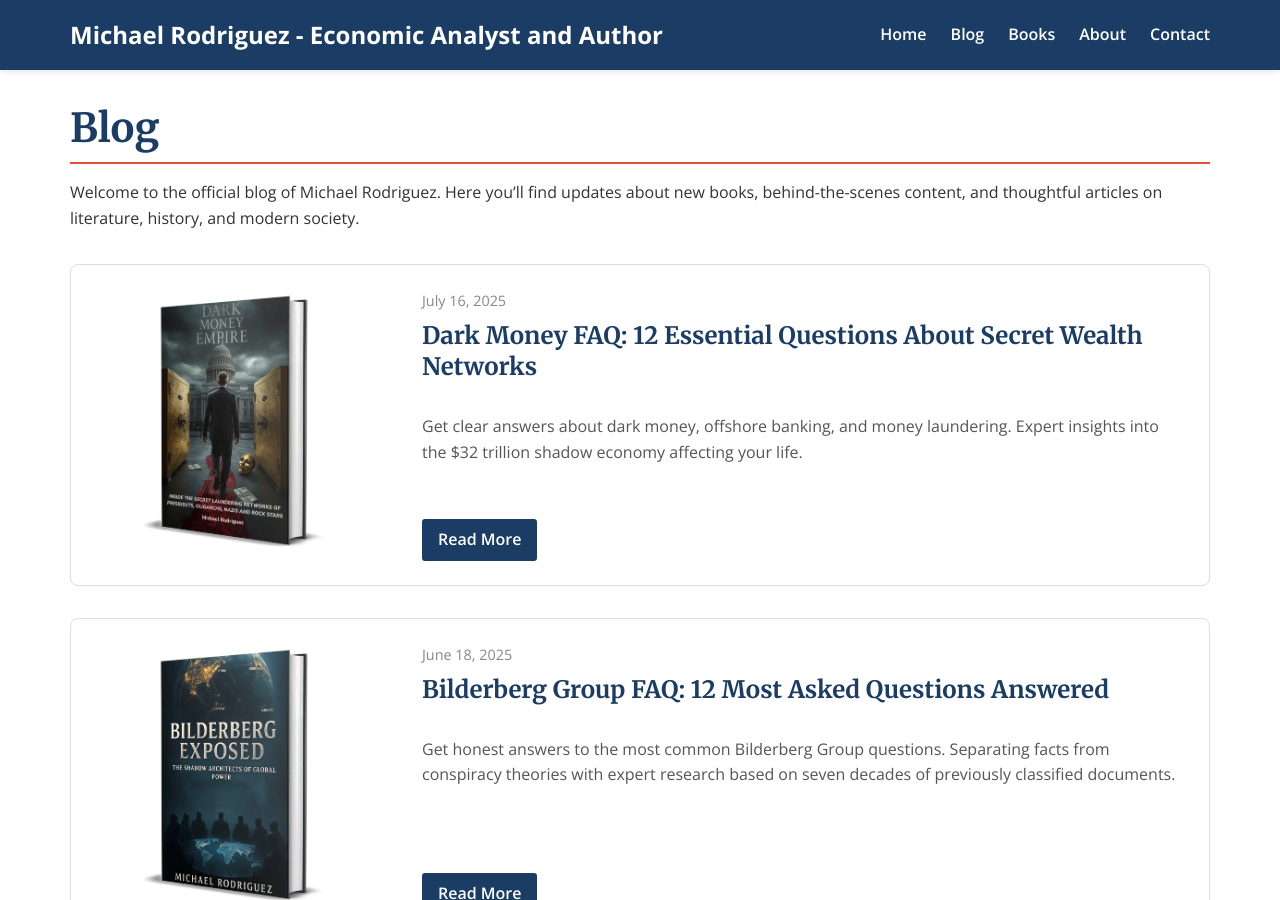
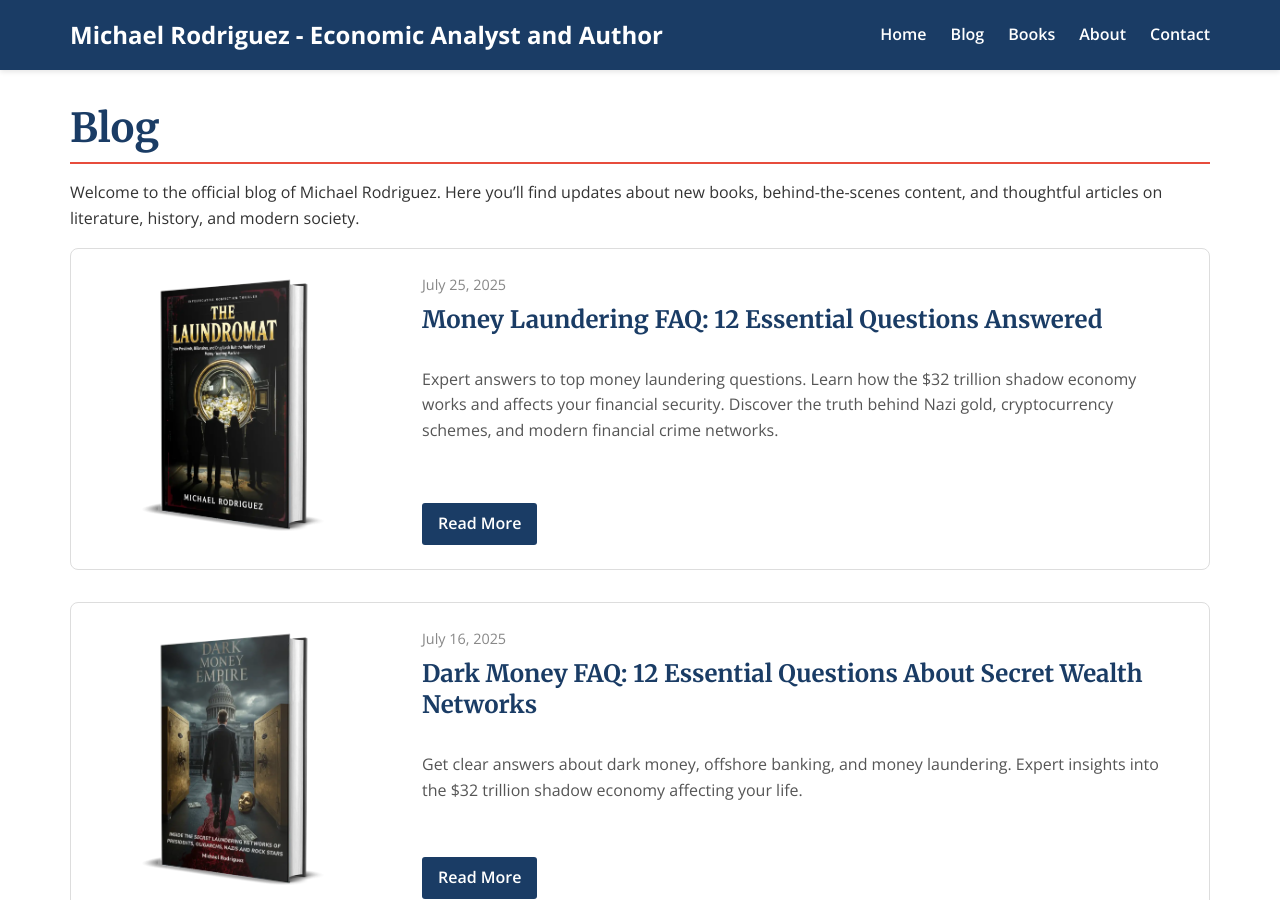
Before and after one commit to Zews123/michael-rodriguez-books, a Jekyll site: the page built from blog.md, in a window 1280 px wide and 900 px high. Built offline with Jekyll 4.4.1, drawn with Linux system fonts in a browser that asks for light colours.

Commit message:
Update blog.md

```diff
--- a/blog.md
+++ b/blog.md
@@ -108,6 +108,18 @@ Welcome to the official blog of Michael Rodriguez. Here you'll find updates abou
   }
 }
 </style>
+
+<div class="blog-card">
+    <div class="blog-card-image">
+      <img src="{{ site.baseurl }}/assets/images/social/The Laundromat-3D.webp" alt="Money Laundering FAQ">
+    </div>
+    <div class="blog-card-content">
+      <span class="blog-date">July 25, 2025</span>
+      <h2>Money Laundering FAQ: 12 Essential Questions Answered</h2>
+      <p>Expert answers to top money laundering questions. Learn how the $32 trillion shadow economy works and affects your financial security. Discover the truth behind Nazi gold, cryptocurrency schemes, and modern financial crime networks.</p>
+      <a href="{{ site.baseurl }}/blog/Money-Laundering-FAQ.html" class="read-more">Read More</a>
+    </div>
+  </div>
 
 <div class="blog-grid">
   <div class="blog-card">
```
